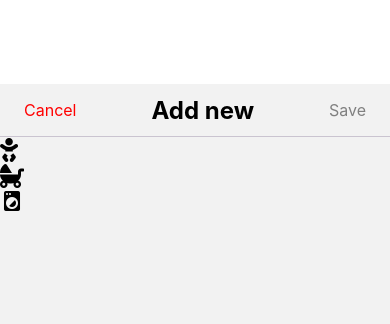
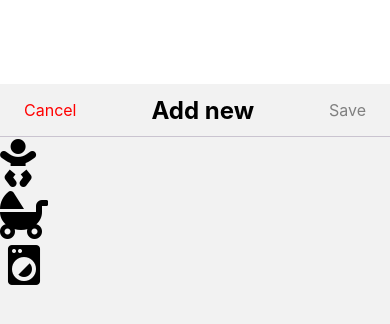
Before and after one commit to JordiMartinezDev/cleaningWars, a React Native app: screen /selectIcon in a window 390 px wide. Shown: the top 324 px of the page. Built offline with nearby package versions, Linux system fonts and the light colour scheme.

Commit message:
SelectIcon added icon

```diff
--- a/screens/modal/SelectIcon.js
+++ b/screens/modal/SelectIcon.js
@@ -29,7 +29,7 @@ const SelectIcon = () => {
       <Divider />
       <View>
         {iconList.map((icon) => {
-          return <CustomIcon icon={icon} size={24} color={"black"} />;
+          return <CustomIcon icon={icon} size={48} color={"black"} />;
         })}
       </View>
     </ScrollView>
```
